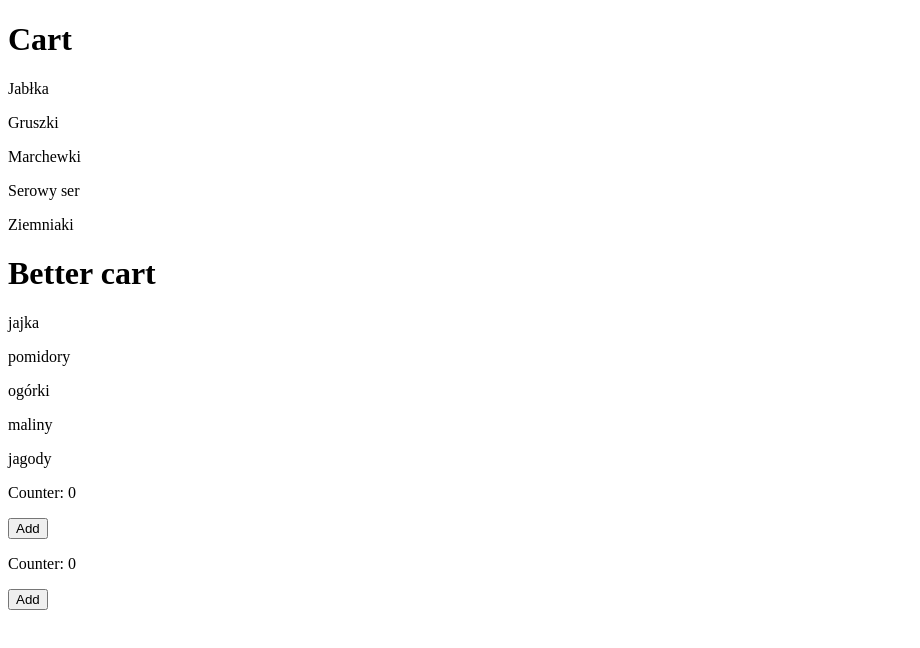
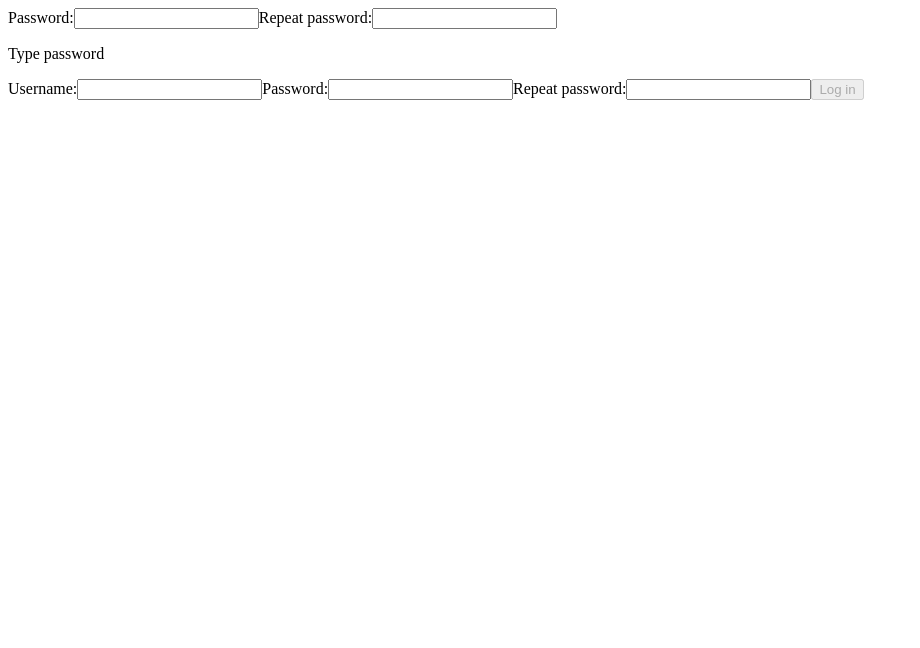
Before and after one commit to mfabisiak/Wprowadzenie-do-aplikacji-internetowych, a React app in the folder lab5/: page / in a window 1280 px wide. Shown: the top 648 px of the page, without its empty margins (0-920 px from the left). Built offline with nearby package versions, Linux system fonts and the light colour scheme; the HTML template or start-up script is replaced by a standard one.

Commit message:
Add Form, Login, and Password components with input handling

```diff
--- /dev/null
+++ b/lab5/src/components/forms/Login.tsx
@@ -0,0 +1,38 @@
+import {useState} from "react";
+
+function Login() {
+    const [password, setPassword] = useState('');
+    const [repeatedPassword, setRepeatedPassword] = useState('');
+    const [username, setUsername] = useState('');
+
+    function isDisabled() {
+        return !(password && repeatedPassword && username)
+    }
+
+    function handleLogin() {
+        const message = password === repeatedPassword
+            ? `${username} logged in correctly.` : 'Passwords don\'t match.';
+
+        alert(message);
+    }
+
+
+    return (
+        <>
+            <label>Username:
+                <input type={"text"} onChange={(e) => setUsername(e.target.value)}/>
+            </label>
+            <label>Password:
+                <input type={"text"} onChange={(e) => setPassword(e.target.value)}/>
+            </label>
+            <label>Repeat password:
+                <input type={"text"}
+                       onChange={(e) => setRepeatedPassword(e.target.value)}/>
+            </label>
+            <button disabled={isDisabled()} onClick={() => handleLogin()}>Log in</button>
+
+        </>
+    );
+}
+
+export default Login;
--- /dev/null
+++ b/lab5/src/components/forms/Password.tsx
@@ -0,0 +1,28 @@
+import {useState} from "react";
+
+function Password() {
+    const [password, setPassword] = useState('');
+    const [repeatedPassword, setRepeatedPassword] = useState('');
+
+    function passwordMessage() {
+        if (password === repeatedPassword && password == '') return 'Type password';
+        if (password != repeatedPassword) return 'password != repeated password';
+        return ''
+    }
+
+    return (
+        <>
+            <label>Password:
+                <input type={"text"} onChange={(e) => setPassword(e.target.value)}/>
+            </label>
+            <label>Repeat password:
+                <input type={"text"}
+                       onChange={(e) => setRepeatedPassword(e.target.value)}/>
+            </label>
+            <p>{passwordMessage()}</p>
+
+        </>
+    );
+}
+
+export default Password
--- a/lab5/src/main.tsx
+++ b/lab5/src/main.tsx
@@ -1,23 +1,23 @@
 import {StrictMode} from 'react'
 import {createRoot} from 'react-dom/client'
 import './index.css'
-import Cart from "./components/Cart.tsx";
-import Product from "./components/Product.tsx";
-import NewCart from "./components/NewCart.tsx";
-import Counter from "./components/counters/Counter.tsx";
-import NewCounter from "./components/counters/NewCounter.tsx";
+import Password from "./components/forms/Password.tsx";
+import Login from "./components/forms/Login.tsx";
 
 createRoot(document.getElementById('root')!).render(
     <StrictMode>
-        <Cart>
-            <Product name='Jabłka'/>
-            <Product name='Gruszki'/>
-            <Product name='Marchewki'/>
-            <Product name='Serowy ser'/>
-            <Product name='Ziemniaki'/>
-        </Cart>
-        <NewCart products={['jajka', 'pomidory', 'ogórki', 'maliny', 'jagody']}/>
-        <Counter/>
-        <NewCounter/>
+        {/*<Cart>*/}
+        {/*    <Product name='Jabłka'/>*/}
+        {/*    <Product name='Gruszki'/>*/}
+        {/*    <Product name='Marchewki'/>*/}
+        {/*    <Product name='Serowy ser'/>*/}
+        {/*    <Product name='Ziemniaki'/>*/}
+        {/*</Cart>*/}
+        {/*<NewCart products={['jajka', 'pomidory', 'ogórki', 'maliny', 'jagody']}/>*/}
+        {/*<Counter/>*/}
+        {/*<NewCounter/>*/}
+        {/*<Form/>*/}
+        <Password/>
+        <Login/>
     </StrictMode>,
 )
```
Also changed, not shown: lab5/src/components/forms/Form.tsx (added, +14 -0 lines), lab5/src/components/cart/Cart.tsx (renamed from lab5/src/components/Cart.tsx), lab5/src/components/cart/NewCart.tsx (renamed from lab5/src/components/NewCart.tsx), lab5/src/components/cart/Product.tsx (renamed from lab5/src/components/Product.tsx).
